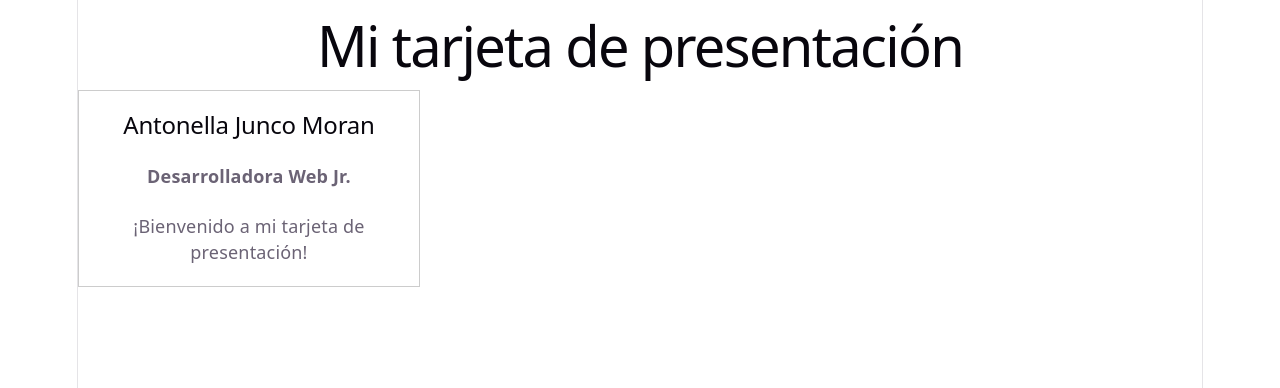
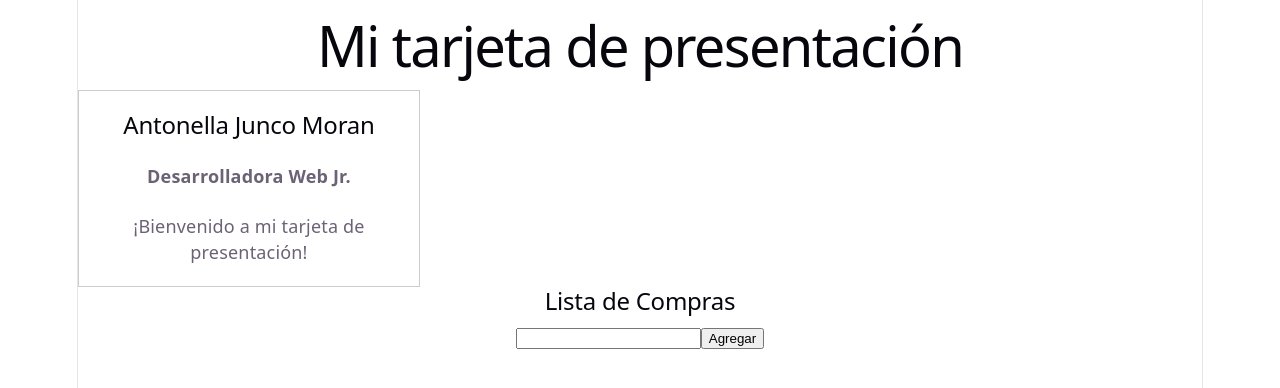
Before and after one commit to antodollparts/intro-react, a React (Vite) app: page / in a window 1280 px wide. Shown: the top 388 px of the page. Built offline with nearby package versions, Linux system fonts and the light colour scheme.

Commit message:
Proyecto 2: Lista de compras interactiva

```diff
--- a/src/App.jsx
+++ b/src/App.jsx
@@ -1,4 +1,5 @@
-import Tarjeta from './Tarjeta';
+import Tarjeta from './components/Tarjeta';
+import ListaCompras from './components/ListaCompras';
 
 function App() {
 
@@ -6,6 +7,7 @@
     <div>
       <h1>Mi tarjeta de presentación</h1>
       <Tarjeta />
+      <ListaCompras />
     </div>
   )
 }
--- /dev/null
+++ b/src/components/ListaCompras.jsx
@@ -0,0 +1,43 @@
+import { useState } from "react";
+
+function ListaCompras() {
+  // Definir el estado para la lista de compras
+  const [productos, setProductos] = useState([]);
+  const [nuevoProducto, setNuevoProducto] = useState("");
+
+  // Función para agregar un nuevo producto a la lista
+  const agregarProducto = () => {
+    if (nuevoProducto.trim() !== "") {
+      setProductos([...productos, nuevoProducto]);
+      setNuevoProducto("");
+    }
+  };
+
+  // Función para eliminar un producto de la lista
+  const eliminarProducto = (index) => {
+    const nuevaLista = productos.filter((_, i) => i !== index);
+    setProductos(nuevaLista);
+  }
+
+  return (
+    <div>
+      <h2>Lista de Compras</h2>
+      <input
+        type="text"
+        value={nuevoProducto}
+        onChange={(e) => setNuevoProducto(e.target.value)}
+      />
+      <button onClick={agregarProducto}>Agregar</button>
+      <ul>
+        {productos.map((producto, index) => (
+          <li key={index}>
+            {producto}
+            <button onClick={() => eliminarProducto(index)}>Eliminar</button>
+          </li>
+        ))}
+      </ul>
+    </div>
+  );
+}
+
+export default ListaCompras;
```
Also changed, not shown: src/components/Tarjeta.jsx (renamed from src/Tarjeta.jsx).
